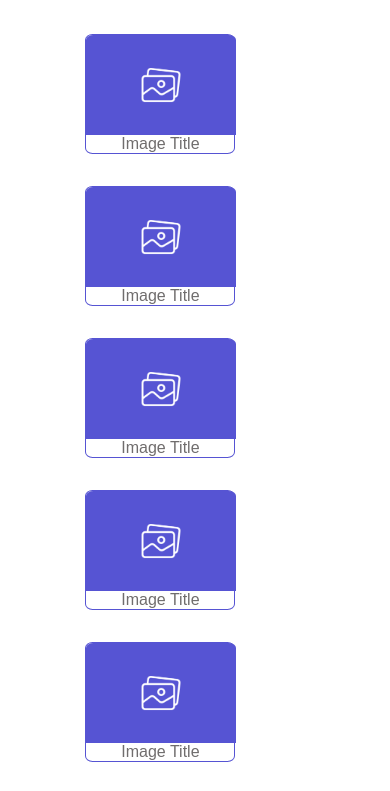
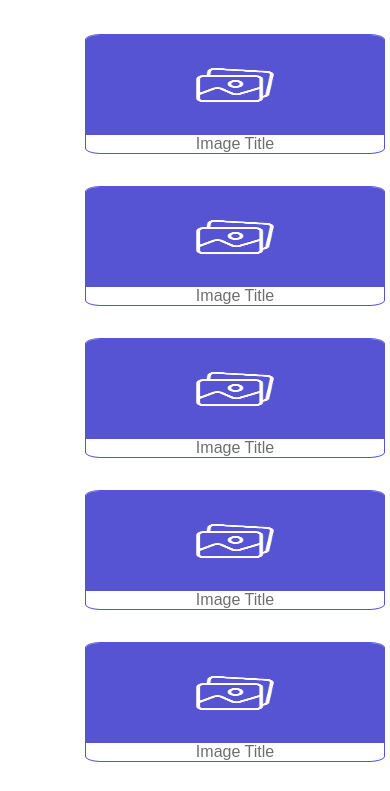
Before and after one commit to SvetlanaM83/Assignment6, a plain HTML site: page index.html in a window 390 px wide. Shown: the part 48-839 px from the top of the page. Drawn offline with Linux system fonts and the light colour scheme.

Commit message:
"Media Queries added"

```diff
--- a/index.html
+++ b/index.html
@@ -15,7 +15,7 @@
         color: #706d6d;
     }
     img {
-        width: 150px;
+        width: 100%;
         height: 100px;
         background-color: #5654d3;
         border-top-left-radius: 5%;
@@ -33,14 +33,15 @@
         float: right;
   }
   @media screen and (max-width: 1024px){
-
+      .box {
+      width:33,3%;
   }
-  @media screen and (max-width: 768px){
-
   }
 
   @media screen and (max-width: 414px){
-
+    .box {
+width: 100%;
+  }
   }
 
 </style>
```
